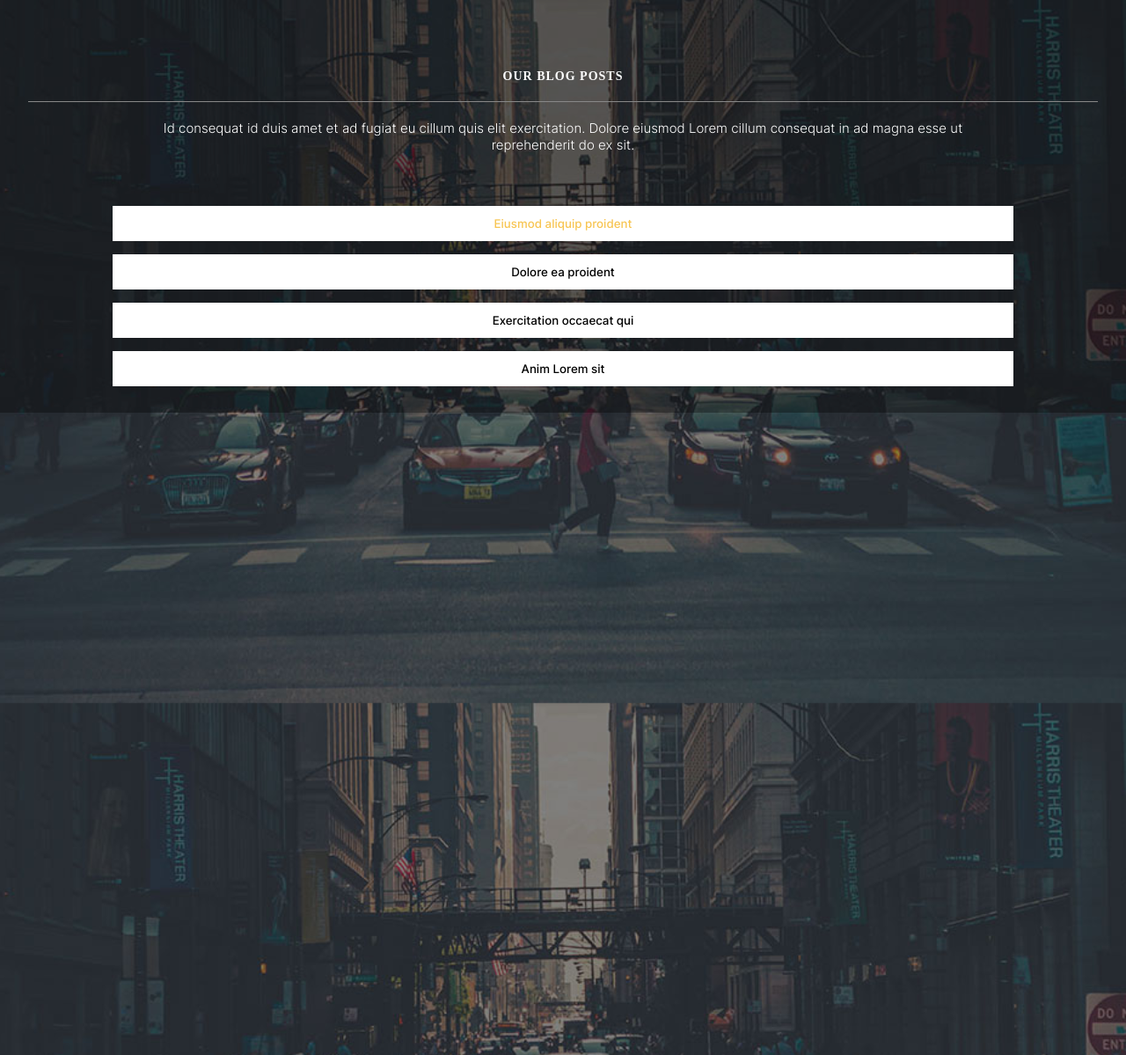
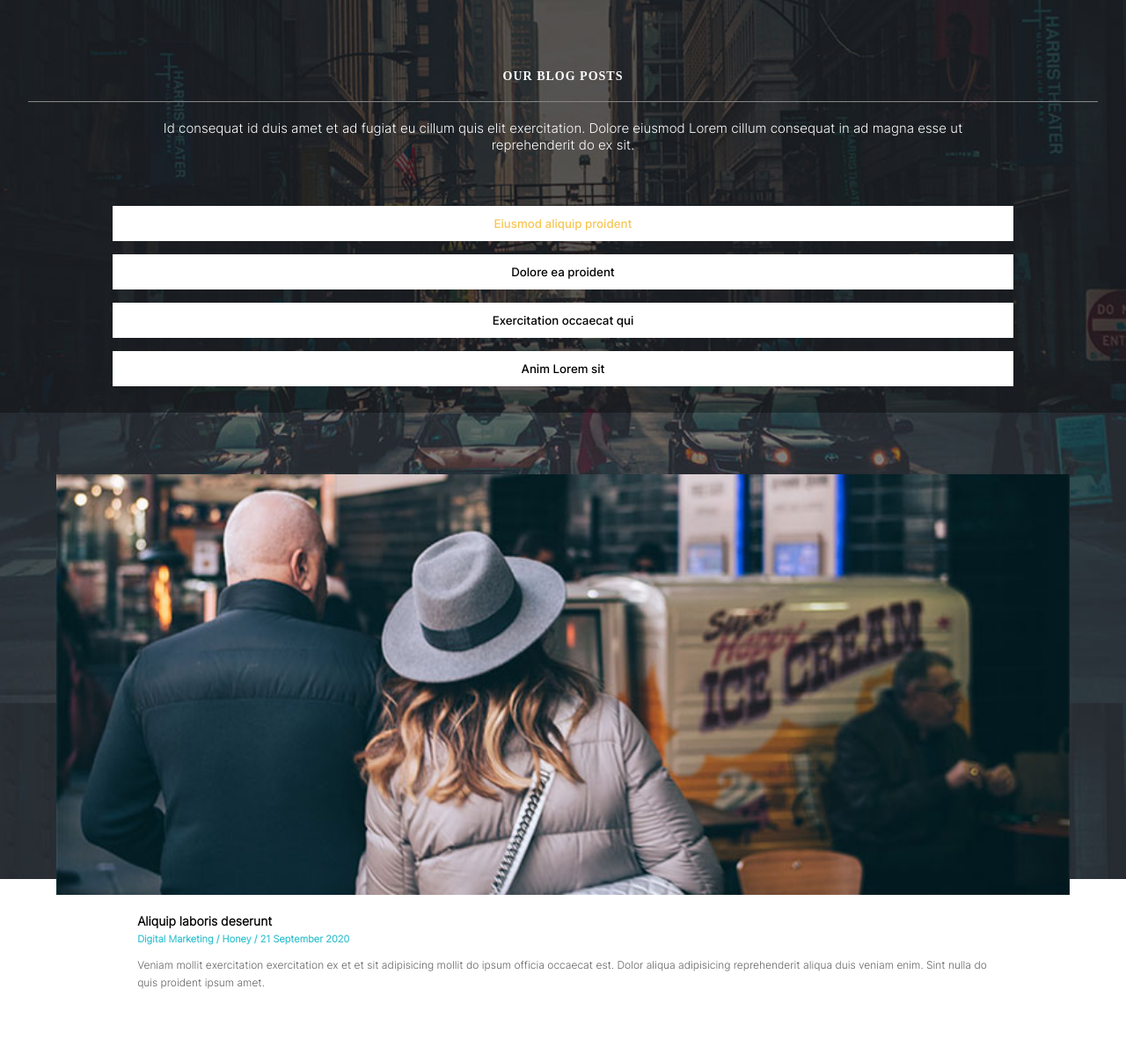
Before and after one commit to Zen-kun04/Simplon, a PHP site: page / in a window 1280 px wide. Shown: the part 3663-4862 px from the top of the page at 88% size. After the commit the page ends 4787 px from the top, so only its background shows below. Run offline with PHP 8.4, Linux system fonts and the light colour scheme; some web fonts are replaced.

Commit message:
Finished section 'our blog posts'

```diff
--- a/brief#2/index.html
+++ b/brief#2/index.html
@@ -196,8 +196,18 @@
                     <button>Exercitation occaecat qui</button>
                     <button>Anim Lorem sit</button>
                 </div>
+            </div>
 
-            </div>
+            <article>
+                <img src="/img/blog_item_01.jpg" alt="">
+                <section>
+                    <h2>Aliquip laboris deserunt</h2>
+                    <h3>Digital Marketing / Honey / 21 September 2020</h3>
+                    <p>Veniam mollit exercitation exercitation ex et et sit adipisicing mollit do ipsum officia occaecat
+                        est. Dolor aliqua adipisicing reprehenderit aliqua duis veniam enim. Sint nulla do quis proident
+                        ipsum amet.</p>
+                </section>
+            </article>
         </div>
     </main>
 </body>
--- a/brief#2/styles/style.css
+++ b/brief#2/styles/style.css
@@ -385,7 +385,7 @@ main #about .container button {
 
 #articles {
     width: 100%;
-    height: 1200px;
+    height: 1000px;
     background-image: url(../img/blog-bg.jpg);
     background-repeat: no-repeat;
     background-size: cover;
@@ -401,6 +401,7 @@ main #about .container button {
     text-align: center;
     background-color: rgba(0, 0, 0, 0.342);
     padding-bottom: 15px;
+    margin-bottom: 70px;
 }
 
 #articles #block h2 {
@@ -446,3 +447,42 @@ main #about .container button {
 #articles #block #buttons button:first-child {
     color: #f7c552;
 }
+
+#articles article{
+    background-color: white;
+    display: flex;
+    flex-direction: column;
+    width: 90%;
+    height: 350px;
+    margin: 0 auto;
+}
+
+#articles article section{
+    display: flex;
+    flex-direction: column;
+    margin: 0 auto;
+    width: 84%;
+    line-height: 20px;
+}
+
+#articles article section *{
+    font-family: "Inter Light";
+}
+
+#articles article section h2{
+    margin-top: 20px;
+    font-size: 14px;
+
+}
+
+#articles article section h3{
+    font-size: 11px;
+    color: #33c1cf;
+    margin-bottom: 10px;
+
+}
+
+#articles article section p {
+    color: #616161;
+    font-size: 12px;
+}
```
